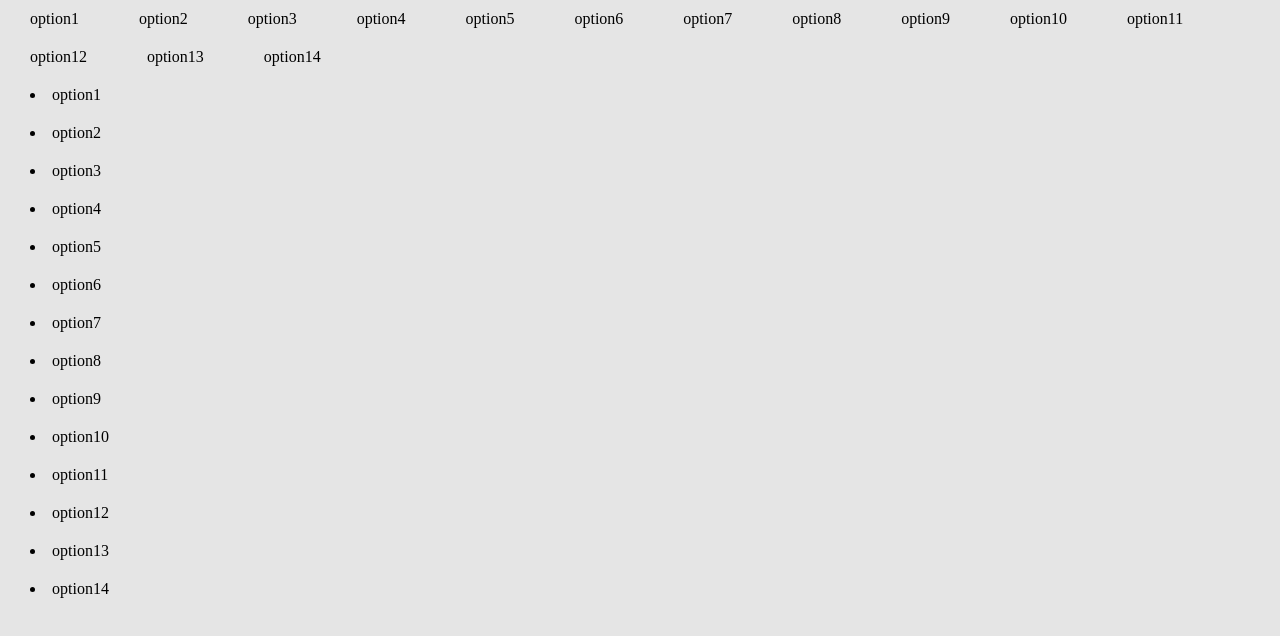
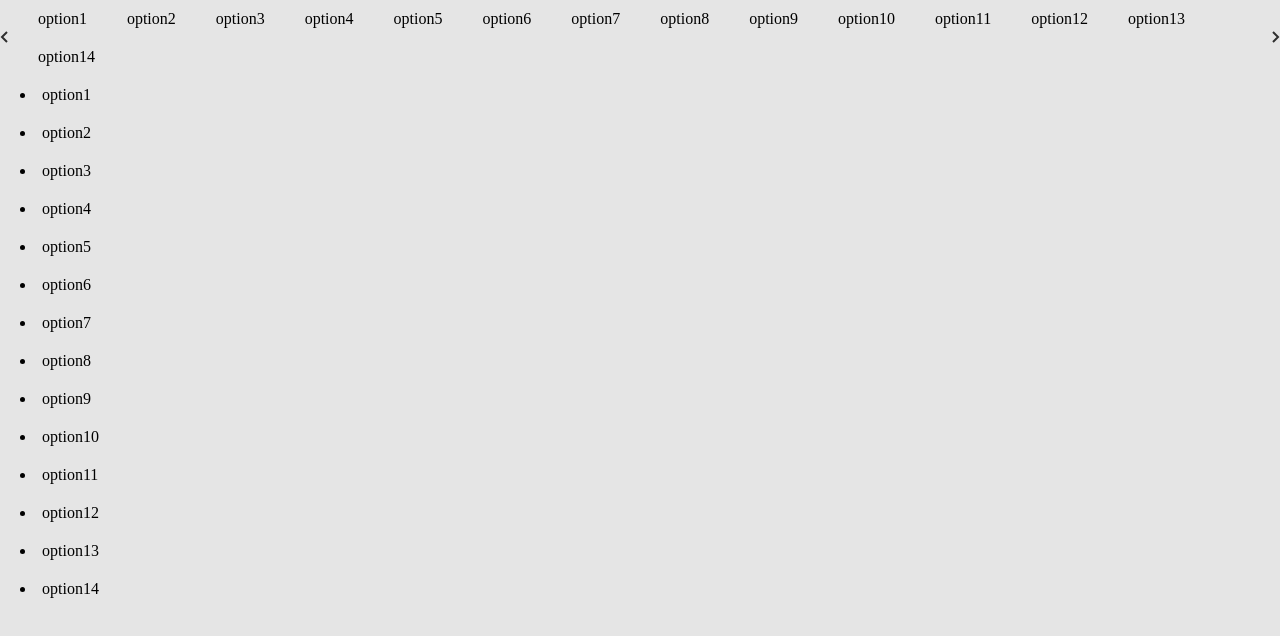
Before and after one commit to evan9609/category4, a plain HTML site: page index.html in a window 1280 px wide. Drawn offline with Linux system fonts and the light colour scheme.

Commit message:
2023.03.03 結構調整

```diff
--- a/category4.sass
+++ b/category4.sass
@@ -1,10 +1,14 @@
 category-el
+  .category-slide
+    display: flex
+    align-items: center
   .category-scroll
     overflow-x: scroll
     width: 100%
     position: relative
     display: block
     user-select: none
+    margin: 0 10px
     &::-webkit-scrollbar
       display: none
   .category-list
--- a/category4/category4.js
+++ b/category4/category4.js
@@ -9,6 +9,12 @@ const createTemplate = (el) => {
 
   const content = container.querySelector('.category-list');
   const dropdown = container.querySelector('dropdown-el');
+  const arrow_left = `<svg width="8" height="12" viewBox="0 0 8 12" fill="none" xmlns="http://www.w3.org/2000/svg">
+  <path opacity="0.8" d="M7 1L2 6L7 11" stroke="black" stroke-width="2"/>
+  </svg>`;
+  const arrow_right = `<svg width="8" height="12" viewBox="0 0 8 12" fill="none" xmlns="http://www.w3.org/2000/svg">
+  <path opacity="0.8" d="M1 1L6 6L1 11" stroke="black" stroke-width="2"/>
+  </svg>`;
 
   [...childDom].forEach((child) => {
     content.append(child);
@@ -18,7 +24,10 @@ const createTemplate = (el) => {
     const li = document.createElement('li')
     li.innerHTML = child.innerHTML
     dropdown.append(li)
-  })
+  });
+
+  container.querySelector('.category-left').innerHTML = arrow_left;
+  container.querySelector('.category-right').innerHTML = arrow_right;
 
   // if(el.hasAttribute('dropdown-aaa')){
   //   [...childDom].forEach((child) => {
--- a/style.sass
+++ b/style.sass
@@ -14,4 +14,4 @@ category-el
   // display: block
   li
     padding: 10px
-    margin: 0 20px
+    margin: 0 10px
```
Also changed, not shown: css/category4.min.css, css/style.min.css, 1 other file.
